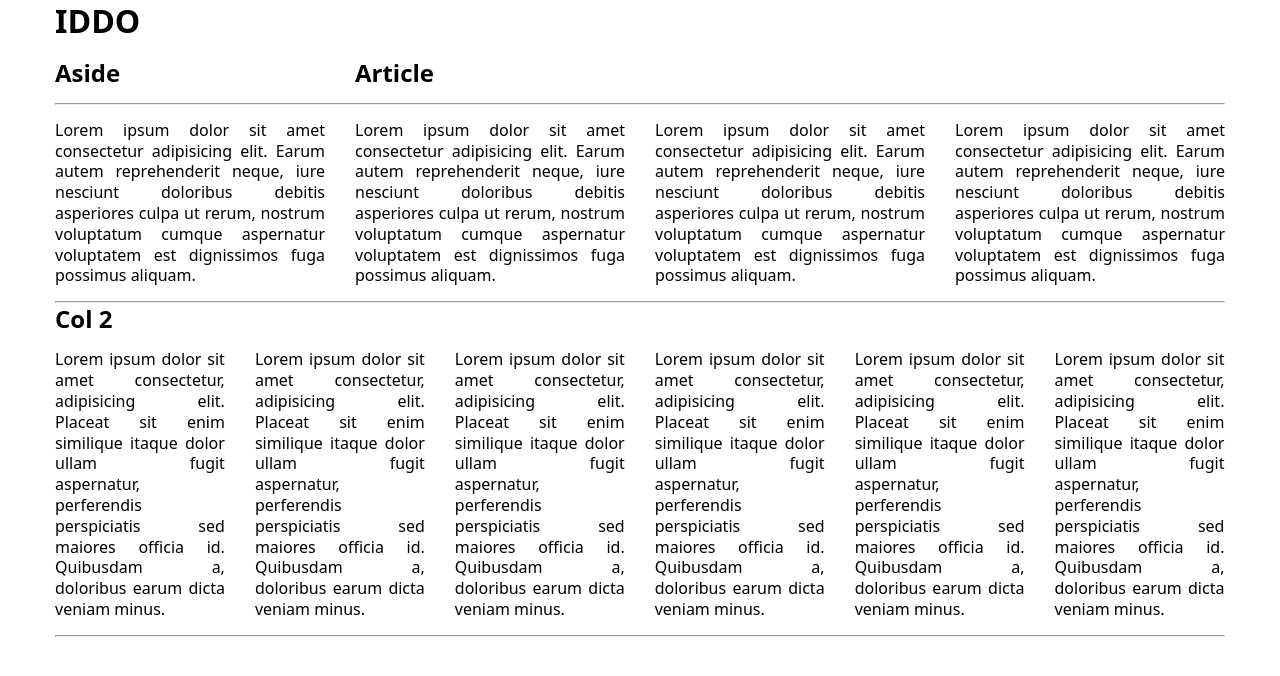
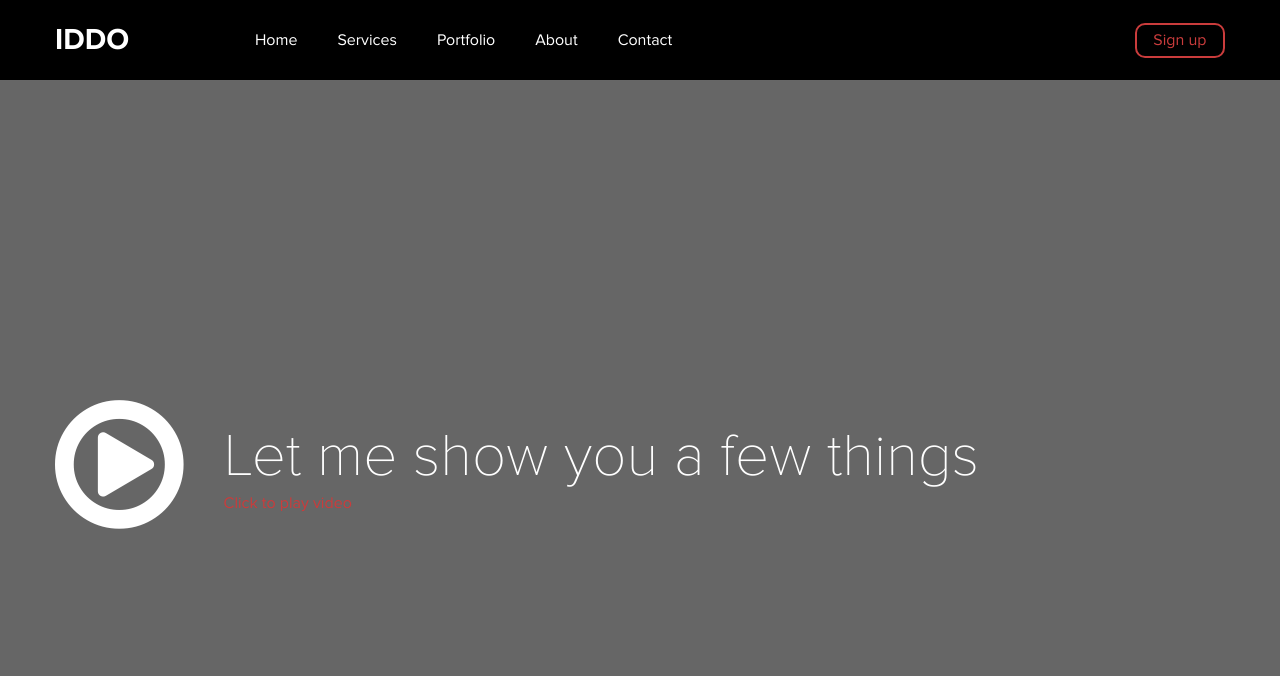
Before and after one commit to avimalhotra/IDDO-Sept-24, a plain HTML site: page index.html in a window 1280 px wide. Drawn offline with Linux system fonts and the light colour scheme.

Commit message:
header and banner

```diff
--- a/css/style.css
+++ b/css/style.css
@@ -7,14 +7,33 @@ iframe{ border: none;}
 ul{ list-style: none; padding: 0;}
 label{ display: inline-block;}
 
+@font-face {
+    font-family: proxima;
+    src: url(../fonts/ProximaNova-Regular.woff2);
+    font-weight: 400;
+    font-display: swap;
+}
+@font-face {
+    font-family: proxima;
+    src: url(../fonts/ProximaNova-Bold.woff2);
+    font-weight: 700;
+    font-display: swap;
+}
+@font-face {
+    font-family: proxima;
+    src: url(../fonts/ProximaNovaT-Thin.woff2);
+    font-weight: 100;
+    font-display: swap;
+}
 
 html{
     font-size:15px;
-    --ff:  system-ui, 'Helvetica Neue', sans-serif;
+    --ff: proxima, sans-serif;
+    --red:#ca3c3c;
 }
 
 body{
-    font: 16px/1.3 var(--ff)
+    font: 16px var(--ff)
 }
 
 .container{
@@ -24,7 +43,7 @@ body{
     text-align: justify;
 }
 .row{ display: flex; flex-flow: row wrap; margin: 0 -1rem; }
-[class^="col-"]{ padding: 1rem; flex: 1 0 auto; }
+[class^="col-"]{ padding: 0 1rem; flex: 1 0 auto; }
 
 .col-1{ flex-basis: 8.33%; max-width: 8.33%; }
 .col-2{ flex-basis: 16.66%; max-width: 16.66%; }
@@ -38,7 +57,26 @@ body{
 .col-10{ flex-basis: 83.33%; max-width: 83.33%; }
 .col-11{ flex-basis: 91.66%; max-width: 91.66%; }
 .col-12{ flex-basis: 100%; max-width: 100%; }
+.flex{ display: flex;}
+.align-center{ align-items: center;}
+.justify-space-bet{ justify-content: space-between;}
 
+/* custom */
+header{ background: #000; color: #fff;}
+h1{ font-size: 30px; }
+h1 a{ color: inherit; line-height: 80px; display: inline-block;}
+nav ul{ margin-left: -20px;}
+nav li{ margin: 0 5px;}
+nav a{ color: inherit; display: block; line-height: 80px; padding: 0 15px;}
+.btn{ font: 16px var(--ff); color: var(--red); background: none; width: 90px; height: 35px; border: 2px solid; border-radius: 10px; }
+.menu{ display: none; position: absolute; right: 1rem; top: 22.5px;}
+.menu span{ display: block; height: 2px; background: var(--red); margin: 6px 10px;}
+
+
+.banner{ background: #666; color: #fff; padding: 300px 0;}
+.banner button{ border: none; background: none; font-size: 10rem; color: inherit; margin-right: 40px; }
+.banner p{ font-size: 4rem; font-weight: 100 }
+.banner a{ color: var(--red);}
 
 
 
@@ -50,15 +88,20 @@ body{
     .col-t-4{ flex-basis: 33.33%; max-width: 33.33%;}
     .col-t-6{ flex-basis: 50%; max-width: 50%;}
     .col-t-12{ flex-basis: 100%; max-width: 100%;}
+    .banner p{ font-size: 3rem; }
 }
 
 
 @media screen and (max-width:767px){
     html{ font-size: 12px; }
+    .collapse{ display: none;}
+    .col-m-6{ flex-basis: 50%; max-width: 50%; }
+    .menu{ display: inline-block;}
 }
 
 @media screen and (max-width:460px){
     .col-p-4{ flex-basis: 33.33%; max-width: 33.33%; }
     .col-p-6{ flex-basis: 50%; max-width: 50%; }
     .col-p-12{ flex-basis: 100%; max-width: 100%; }
+    .banner .flex{ flex-flow: column;}
 }
--- a/index.html
+++ b/index.html
@@ -5,36 +5,42 @@
     <meta name="viewport" content="width=device-width, initial-scale=1.0">
     <title>IDDO</title>
     <link rel="stylesheet" href="css/style.css">
+    <link rel="stylesheet" href="https://cdnjs.cloudflare.com/ajax/libs/font-awesome/4.7.0/css/font-awesome.min.css" integrity="sha512-SfTiTlX6kk+qitfevl/7LibUOeJWlt9rbyDn92a1DqWOw9vWG2MFoays0sgObmWazO5BQPiFucnnEAjpAB+/Sw==" crossorigin="anonymous" referrerpolicy="no-referrer" >
 </head>
 <body>
+<header>
     <div class="container">
-        <h1>IDDO</h1>
-        <main class="row">
-            <aside class="col-3 col-p-12">
-                <h2>Aside</h2>
-            </aside>
-            <article class="col-9 col-p-12">
-                <h2>Article</h2>
-            </article>
-        </main>
-        <hr>
         <div class="row">
-            <div class="col-3 col-t-6 col-p-12"><p>Lorem ipsum dolor sit amet consectetur adipisicing elit. Earum autem reprehenderit neque, iure nesciunt doloribus debitis asperiores culpa ut rerum, nostrum voluptatum cumque aspernatur voluptatem est dignissimos fuga possimus aliquam.</p></div>
-            <div class="col-3 col-t-6 col-p-12"><p>Lorem ipsum dolor sit amet consectetur adipisicing elit. Earum autem reprehenderit neque, iure nesciunt doloribus debitis asperiores culpa ut rerum, nostrum voluptatum cumque aspernatur voluptatem est dignissimos fuga possimus aliquam.</p></div>
-            <div class="col-3 col-t-6 col-p-12"><p>Lorem ipsum dolor sit amet consectetur adipisicing elit. Earum autem reprehenderit neque, iure nesciunt doloribus debitis asperiores culpa ut rerum, nostrum voluptatum cumque aspernatur voluptatem est dignissimos fuga possimus aliquam.</p></div>
-            <div class="col-3 col-t-6 col-p-12"><p>Lorem ipsum dolor sit amet consectetur adipisicing elit. Earum autem reprehenderit neque, iure nesciunt doloribus debitis asperiores culpa ut rerum, nostrum voluptatum cumque aspernatur voluptatem est dignissimos fuga possimus aliquam.</p></div>
+            <div class="col-2 col-m-6">
+                <h1><a href="">IDDO</a></h1>
+            </div>
+            <div class="col-10 col-m-6">
+                <button aria-label="Menu" class="btn menu"><span></span><span></span><span></span></button>
+                <div class="collapse">
+                    <div class="flex justify-space-bet align-center">
+                        <nav>
+                            <ul class="flex">
+                                <li><a href="">Home</a></li>
+                                <li><a href="">Services</a></li>
+                                <li><a href="">Portfolio</a></li>
+                                <li><a href="">About</a></li>
+                                <li><a href="">Contact</a></li>
+                            </ul>
+                        </nav>
+                        <button class="btn signup">Sign up</button>
+                    </div>
+                </div>
+            </div>
         </div>
-        <hr>
-        <h2>Col 2</h2>
-        <div class="row">
-            <div class="col-2 col-t-4 col-p-6"><p>Lorem ipsum dolor sit amet consectetur, adipisicing elit. Placeat sit enim similique itaque dolor ullam fugit aspernatur, perferendis perspiciatis sed maiores officia id. Quibusdam a, doloribus earum dicta veniam minus.</p></div>
-            <div class="col-2 col-t-4 col-p-6"><p>Lorem ipsum dolor sit amet consectetur, adipisicing elit. Placeat sit enim similique itaque dolor ullam fugit aspernatur, perferendis perspiciatis sed maiores officia id. Quibusdam a, doloribus earum dicta veniam minus.</p></div>
-            <div class="col-2 col-t-4 col-p-6"><p>Lorem ipsum dolor sit amet consectetur, adipisicing elit. Placeat sit enim similique itaque dolor ullam fugit aspernatur, perferendis perspiciatis sed maiores officia id. Quibusdam a, doloribus earum dicta veniam minus.</p></div>
-            <div class="col-2 col-t-4 col-p-6"><p>Lorem ipsum dolor sit amet consectetur, adipisicing elit. Placeat sit enim similique itaque dolor ullam fugit aspernatur, perferendis perspiciatis sed maiores officia id. Quibusdam a, doloribus earum dicta veniam minus.</p></div>
-            <div class="col-2 col-t-4 col-p-6"><p>Lorem ipsum dolor sit amet consectetur, adipisicing elit. Placeat sit enim similique itaque dolor ullam fugit aspernatur, perferendis perspiciatis sed maiores officia id. Quibusdam a, doloribus earum dicta veniam minus.</p></div>
-            <div class="col-2 col-t-4 col-p-6"><p>Lorem ipsum dolor sit amet consectetur, adipisicing elit. Placeat sit enim similique itaque dolor ullam fugit aspernatur, perferendis perspiciatis sed maiores officia id. Quibusdam a, doloribus earum dicta veniam minus.</p></div>
+    </div>
+</header>
+<div class="banner" role="banner">
+    <div class="container">
+        <div class="flex align-center">
+            <div><button><span class="fa fa-play-circle-o"></span></button></div>
+            <div><p>Let me show you a few things</p><a href="">Click to play video</a></div>
         </div>
-        <hr>
     </div>
+</div>
 </body>
 </html>
```
Also changed, not shown: fonts/ProximaNova-Bold.woff2 (added), fonts/ProximaNova-Regular.woff2 (added), fonts/ProximaNovaT-Thin.woff2 (added), 2 other files.
